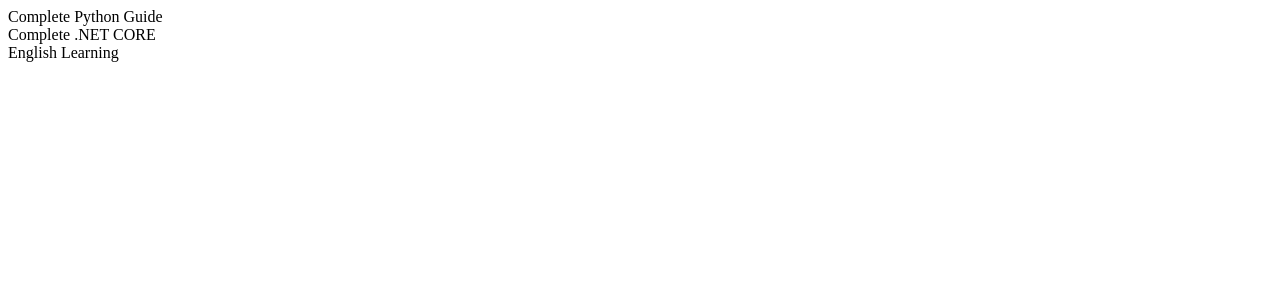
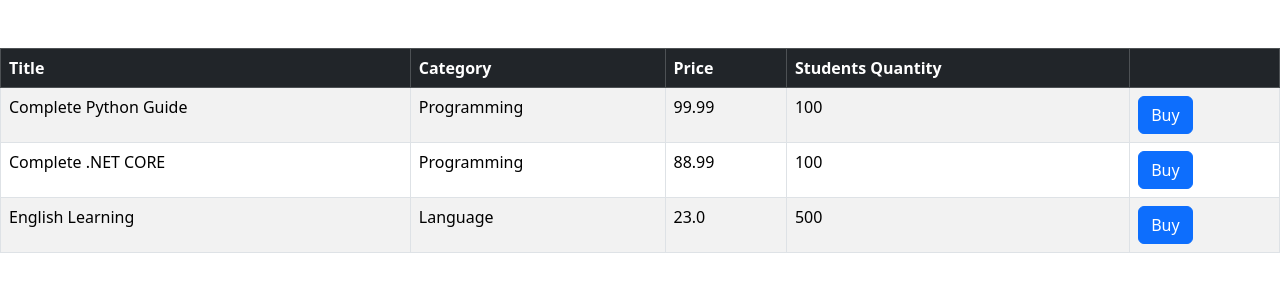
Before and after one commit to Amirhonali/Courses, a Django app: page /shop/ in a window 1280 px wide. Shown: the top 300 px of the page. Run offline with Django 5.2, Linux system fonts and the light colour scheme; data comes from the database, SQL or seed files in the repository; both versions use the stored data as it was after the commit.

Commit message:
second commit

```diff
--- a/shop/templates/courses.html
+++ b/shop/templates/courses.html
@@ -1,5 +1,8 @@
-<table>
-    <thead>
+<head>
+    <link href="https://cdn.jsdelivr.net/npm/bootstrap@5.3.8/dist/css/bootstrap.min.css" rel="stylesheet" integrity="sha384-sRIl4kxILFvY47J16cr9ZwB07vP4J8+LH7qKQnuqkuIAvNWLzeN8tE5YBujZqJLB" crossorigin="anonymous">
+</head>
+<table class="table mt-5 table-bordered table-striped table-hover">
+    <thead class="table-dark">
     <tr>
         <th>Title</th>
         <th>Category</th>
@@ -8,13 +11,15 @@
         <th></th>
     </tr>
     <tbody>
+{% for course in courses %}
     <tr>
-        <td>My Course</td>
-        <td>Programming</td>
-        <td>99.99</td>
-        <td>200</td>
-        <td><button>Buy</button></td>
+        <td>{{course.title}}</td>
+        <td>{{course.category}}</td>
+        <td>{{course.price}}</td>
+        <td>{{course.students_qty}}</td>
+        <td><button class="btn btn-primary">Buy</button></td>
     </tr>
+{% endfor %}
     </tbody>
     </thead>
 </table>
--- a/shop/views.py
+++ b/shop/views.py
@@ -5,4 +5,4 @@ from . import models
 # Create your views here.
 def index(request):
     courses = models.Course.objects.all()
-    return HttpResponse(''.join([str(course) + '<br>' for course in courses]))
+    return render(request, 'courses.html', {'courses': courses})
```
Also changed, not shown: db.sqlite3.
